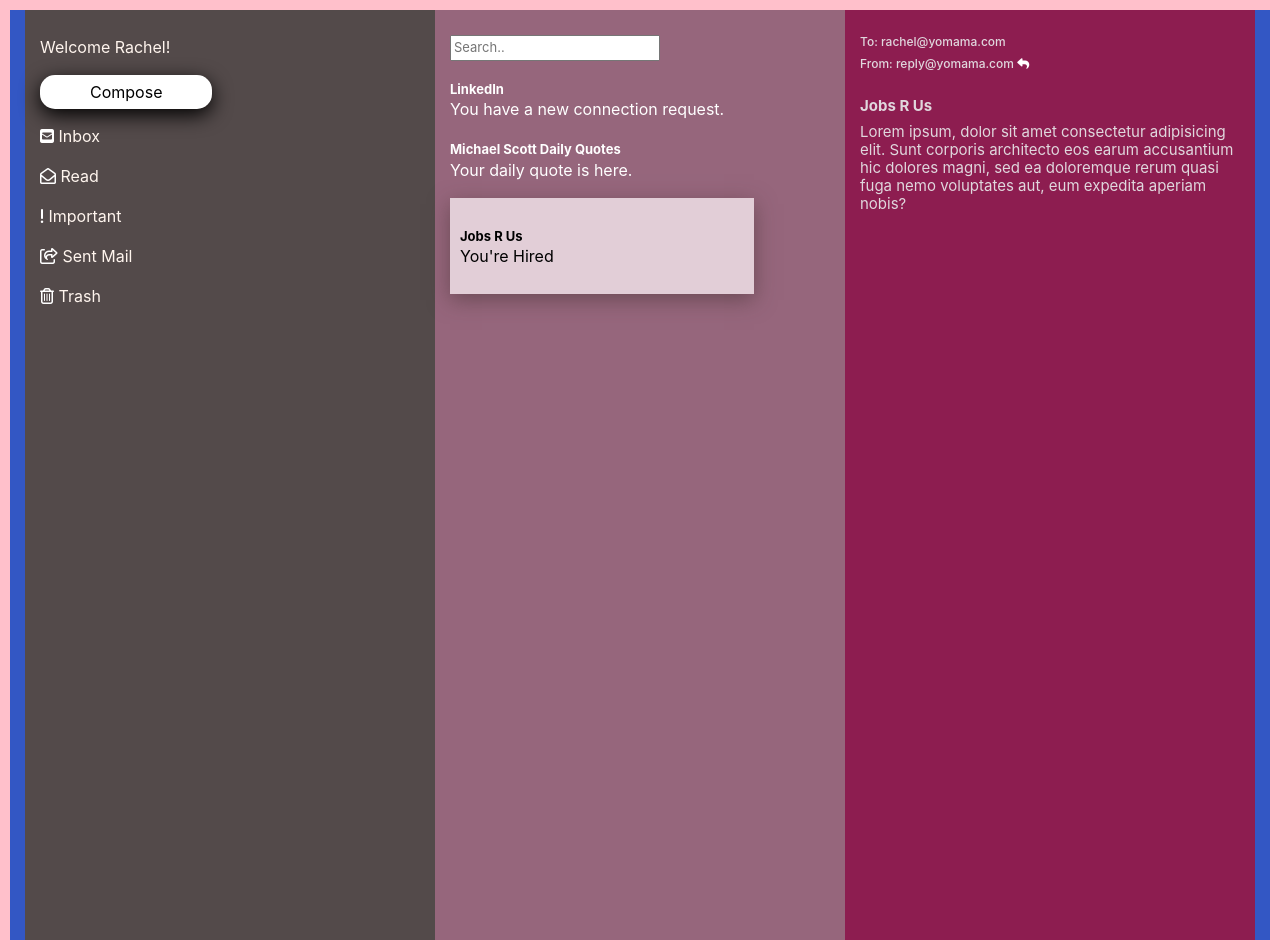
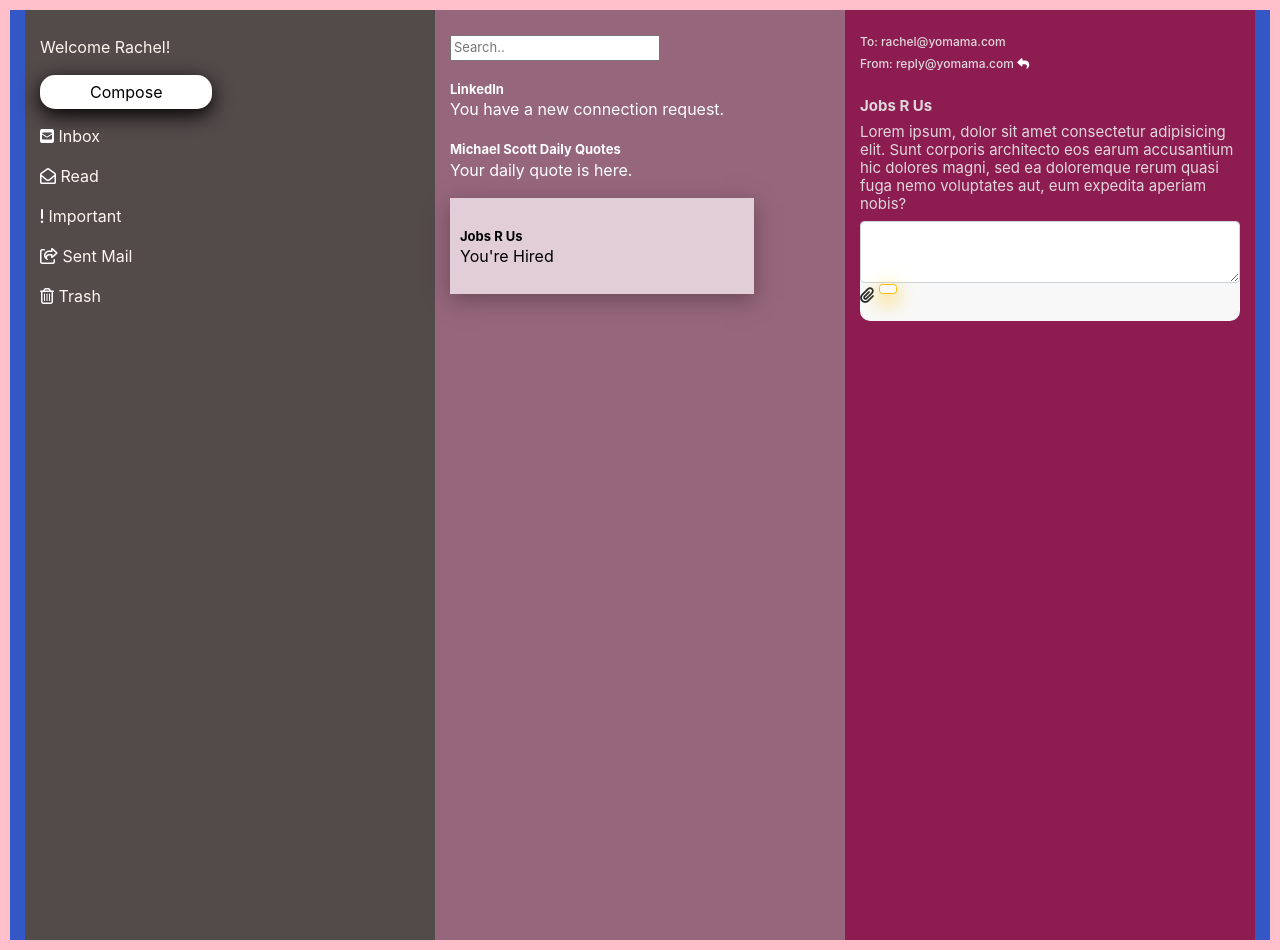
Before and after one commit to RachelMartha/email_template, a plain HTML site: page index.html in a window 1280 px wide. Drawn offline with nearby package versions, Linux system fonts and the light colour scheme.

Commit message:
commit_three

```diff
--- a/index.html
+++ b/index.html
@@ -9,8 +9,6 @@
 
   <title>inBox</title>
   <script src="https://kit.fontawesome.com/578b7533e7.js" crossorigin="anonymous"></script>
-
-
 
 </head>
   <body>
@@ -53,6 +51,13 @@
             <h4>Lorem ipsum, dolor sit amet consectetur adipisicing elit. Sunt corporis architecto eos earum accusantium hic dolores magni, sed ea doloremque rerum quasi fuga nemo voluptates aut, eum expedita aperiam nobis? </h4>
 
 
+
+              <div class="form-group">
+                <textarea class="form-control reply" id="exampleformControlTextarea1"></textarea>
+              <i class="fa fa-paperclip inner-addon" aria-hidden="true"></i>
+              <button type="button" class="btn btn-outline-warning btn-sm inner-but"></button>
+              </div>
+
           </div>
         </div>
       </div>
--- a/style.css
+++ b/style.css
@@ -102,3 +102,15 @@ body {
     .far{
         color: white;
     }
+
+    .form-group {
+        width: 100%;
+        height: 100px;
+        padding: 0px 0px;
+        box-sizing: border-box;
+
+        border-radius: 10px;
+        background-color: #f8f8f8;
+        font-size: 16px;
+        resize: none;
+      }
```
